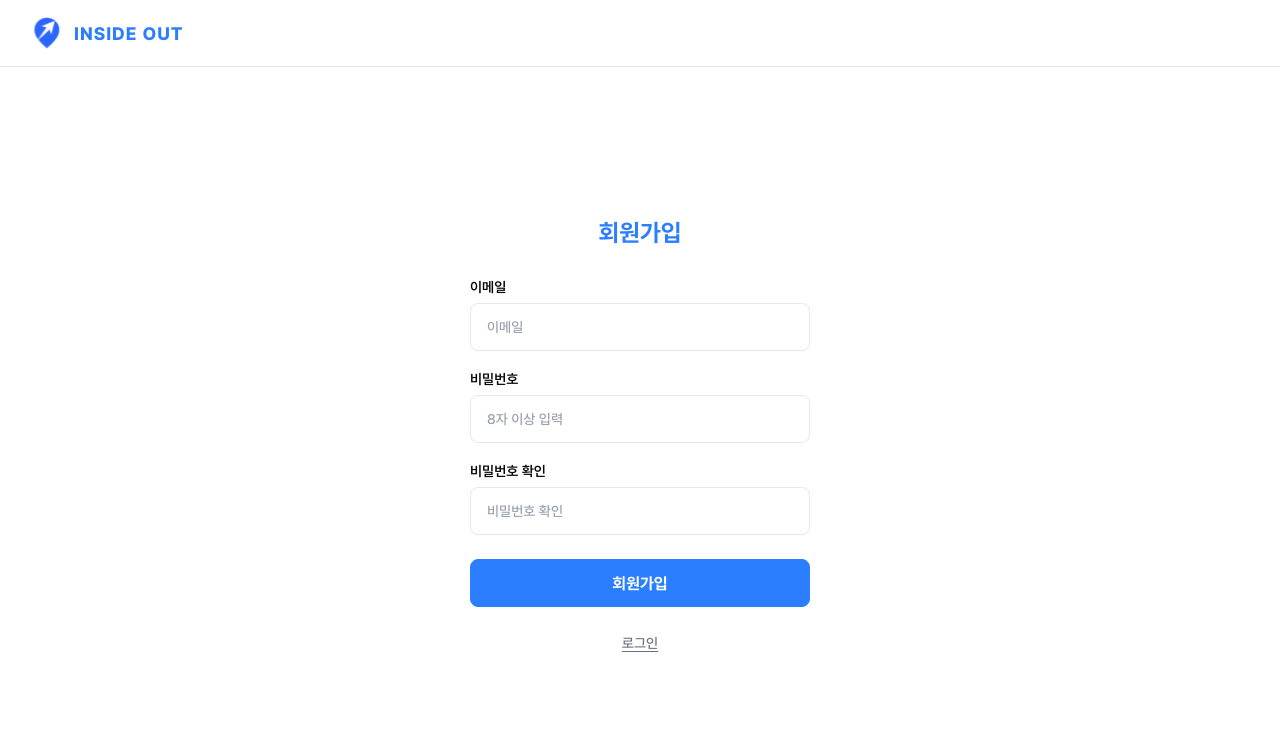
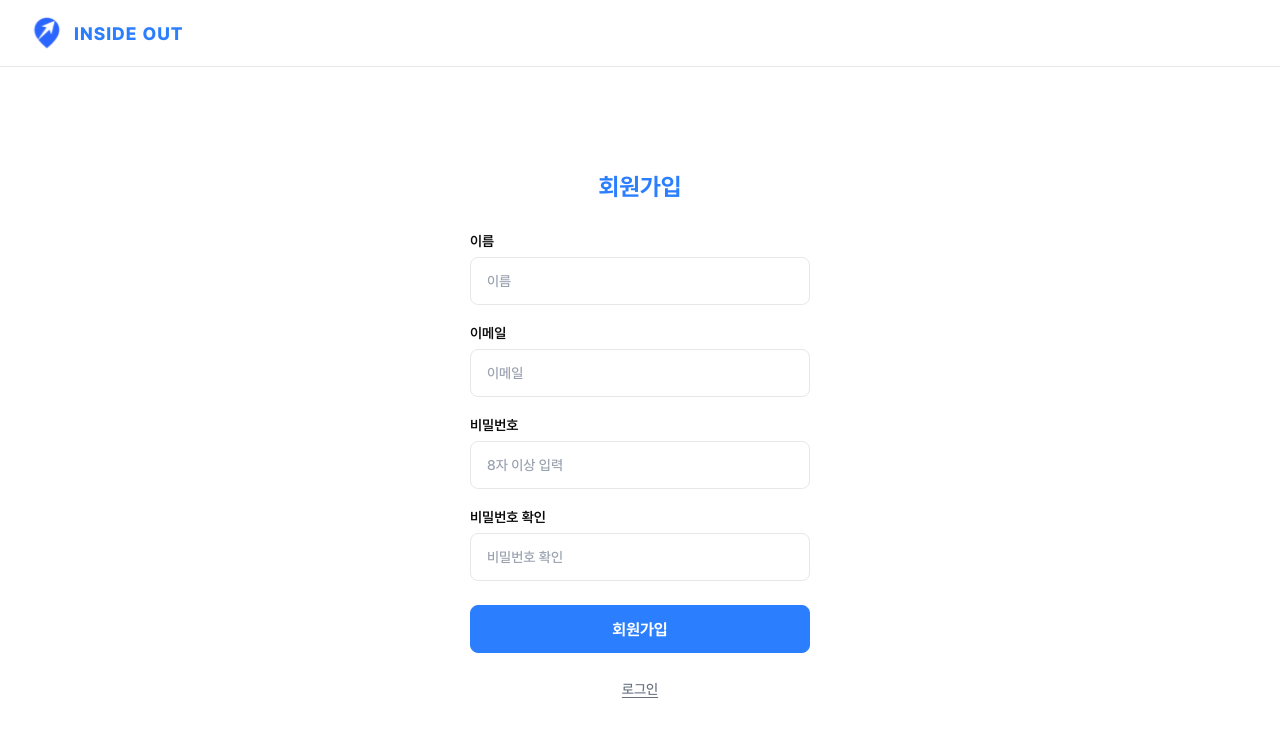
Before and after one commit to insideout-CapstoneDesign/admin-web, a React (Vite) app: page /signup in a window 1280 px wide. Shown: the top 734 px of the page. Built offline with nearby package versions, Linux system fonts and the light colour scheme.

Commit message:
feat: 회원가입 이름 필드 추가 및 폼 검증반영(#19)

```diff
--- a/src/pages/SignupPage/SignupPage.jsx
+++ b/src/pages/SignupPage/SignupPage.jsx
@@ -17,6 +17,7 @@ import {
 const passwordRegex = /^(?=.*[a-zA-Z])(?=.*[0-9])(?=.*[!@#$%^&*()_+{}[\]:;<>,.?~\\/-]).{8,}$/
 
 const signupSchema = z.object({
+    displayName: z.string().min(1, '이름을 입력해주세요.'),
     email: z.string().email('유효한 이메일 형식이 아닙니다.'),
     password: z.string().regex(
         passwordRegex,
@@ -49,6 +50,18 @@ export default function SignupPage() {
             <PageTitle>회원가입</PageTitle>
 
             <Form noValidate onSubmit={handleSubmit(onSubmit)}>
+                <FieldGroup>
+                    <Label htmlFor="display-name">이름</Label>
+                    <Input
+                        id="display-name"
+                        type="text"
+                        placeholder="이름"
+                        {...register('displayName')}
+                        autoComplete="name"
+                    />
+                    {errors.displayName && <ErrorMessage>{errors.displayName.message}</ErrorMessage>}
+                </FieldGroup>
+
                 <FieldGroup>
                     <Label htmlFor="email">이메일</Label>
                     <Input
```
